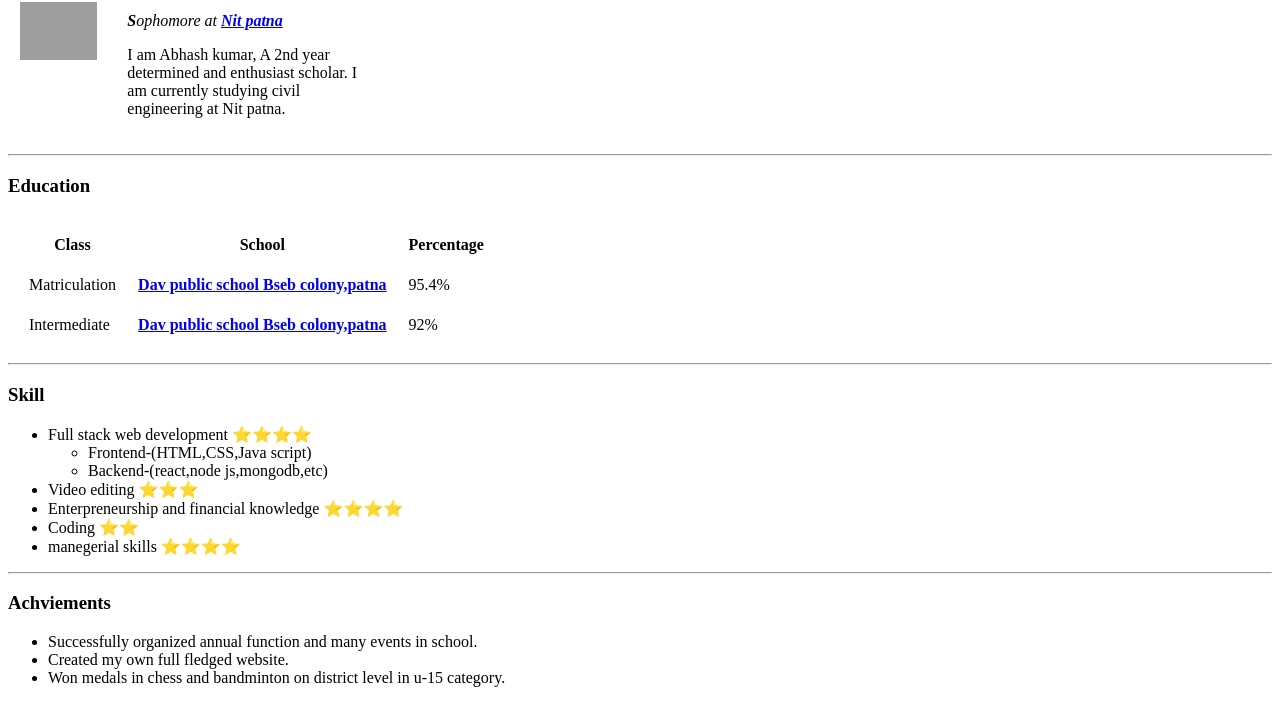
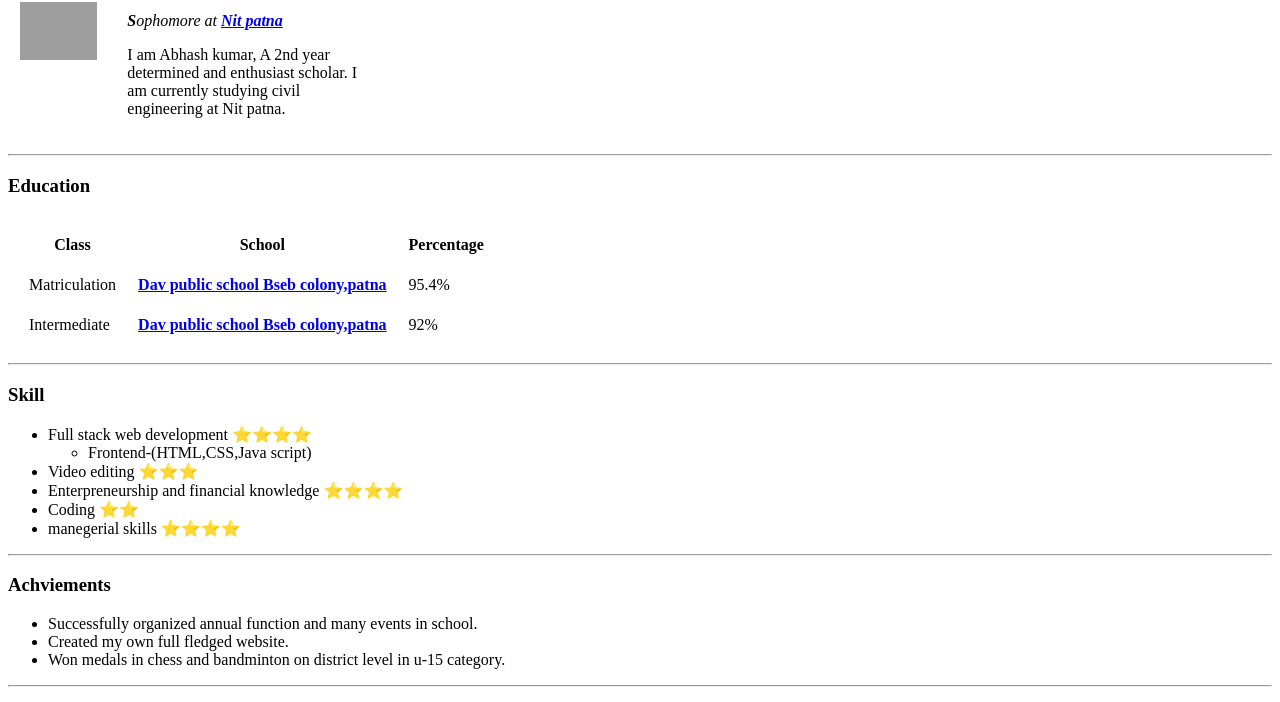
Before and after one commit to Abhash26/cv, a plain HTML site: page index.html in a window 1280 px wide. Shown: the part 88-790 px from the top of the page. Drawn offline with Linux system fonts and the light colour scheme; grey boxes are pictures that could not be loaded.

Commit message:
Update index.html

```diff
--- a/index.html
+++ b/index.html
@@ -37,7 +37,7 @@
             <li>
                 Full stack web development ⭐️⭐️⭐️⭐️</li>
                <ul><li>Frontend-(HTML,CSS,Java script)</li>
-    <li>Backend-(react,node js,mongodb,etc)</li>
+
         </ul>
     </tr>
             <li>
```
